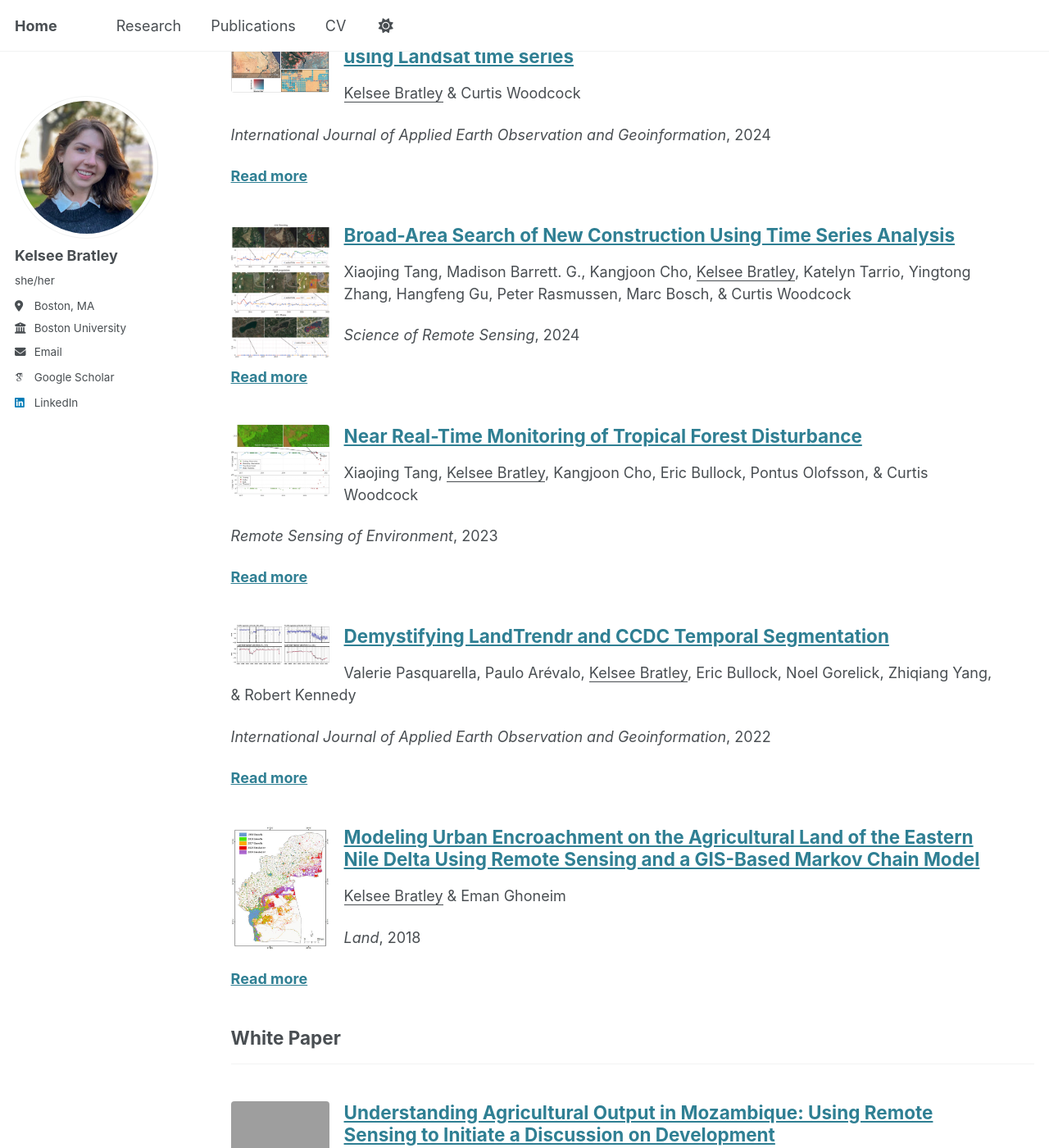
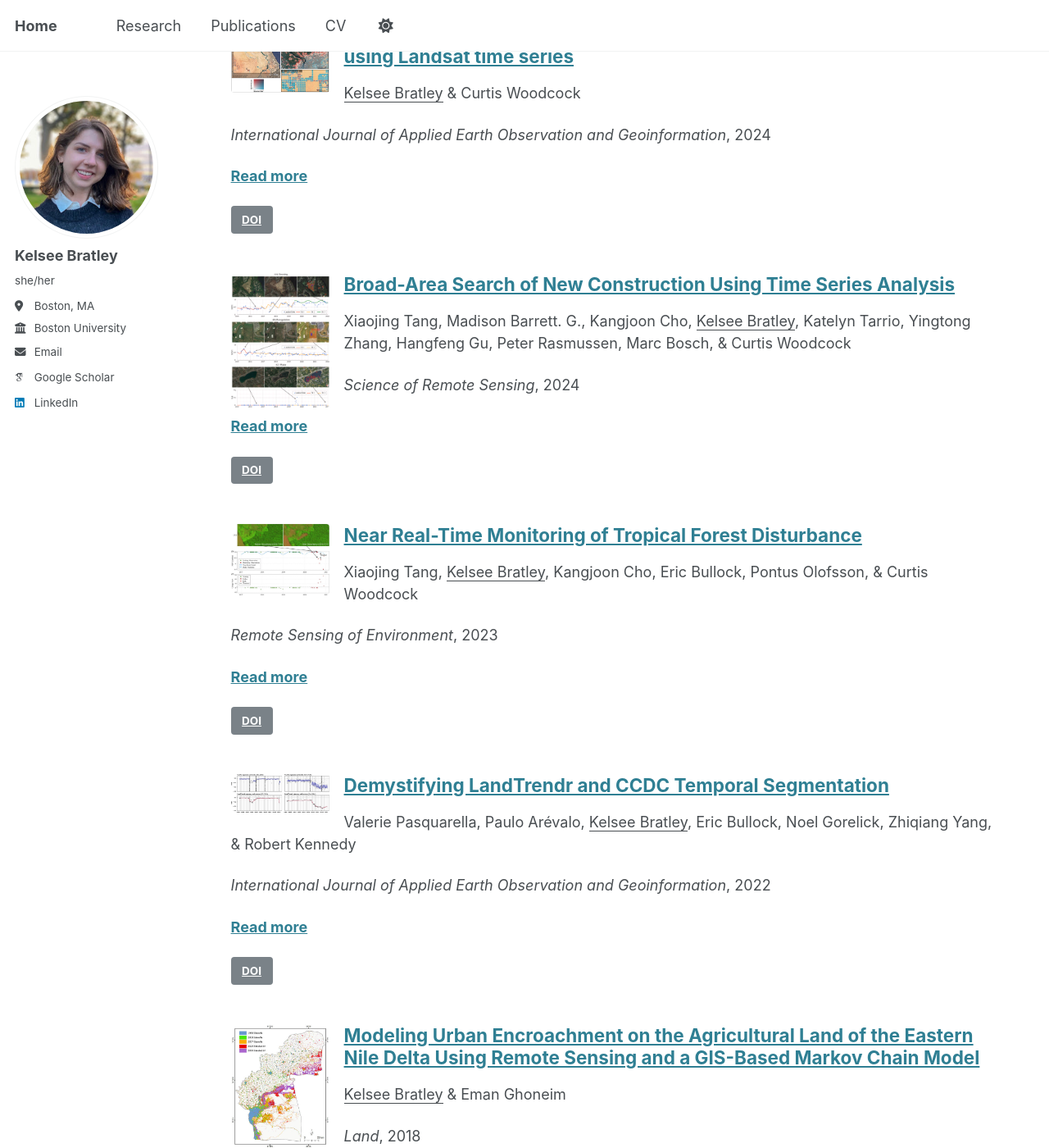
Before and after one commit to kbratley/kbratley.github.io, a Jekyll site: the page built from _pages/publications.html, in a window 1280 px wide and 1400 px high, scrolled down 235 px. Shown: the whole window at 82% size. Built offline with Jekyll 4.4.1, drawn with Linux system fonts in a browser that asks for light colours; some web fonts are replaced.

Commit message:
Update archive-publications.html

```diff
--- a/_includes/archive-publications.html
+++ b/_includes/archive-publications.html
@@ -15,7 +15,7 @@
       </div>
     {% endif %}
 
-    <!-- Clickable title (no excerpt) -->
+    <!-- Clickable title -->
     <h2 class="archive__item-title" itemprop="headline">
       <a href="{{ base_path }}{{ post.url }}" rel="permalink">{{ title }}</a>
     </h2>
@@ -33,7 +33,7 @@
 
     <p><i>{{ post.venue }}</i>, {{ post.date | default: "1900-01-01" | date: "%Y" }}</p>
 
-    <!-- No excerpt shown, just an optional "Read more" link -->
+    <!-- No excerpt shown, just a "Read more" link -->
     <p>
       <strong>
         <a href="{{ base_path }}{{ post.url }}" rel="permalink">Read more</a>
@@ -54,8 +54,21 @@
         Recommended citation: {{ post.citation }}<br />
         <a href="{{ post.paperurl }}" class="btn btn-dark" target="_blank">DOI</a>
       </p>
+    {% elsif post.citation and post.slidesurl %}
+      <p>
+        Recommended citation: {{ post.citation }}<br />
+        <a href="{{ post.slidesurl }}" class="btn btn-dark" target="_blank">Download Slides</a>
+      </p>
     {% elsif post.citation %}
       <p>Recommended citation: {{ post.citation }}</p>
+    {% elsif post.paperurl %}
+      <p>
+        <a href="{{ post.paperurl }}" class="btn btn-dark" target="_blank">DOI</a>
+      </p>
+    {% elsif post.slidesurl %}
+      <p>
+        <a href="{{ post.slidesurl }}" class="btn btn-dark" target="_blank">Download Slides</a>
+      </p>
     {% endif %}
 
   </article>
```
